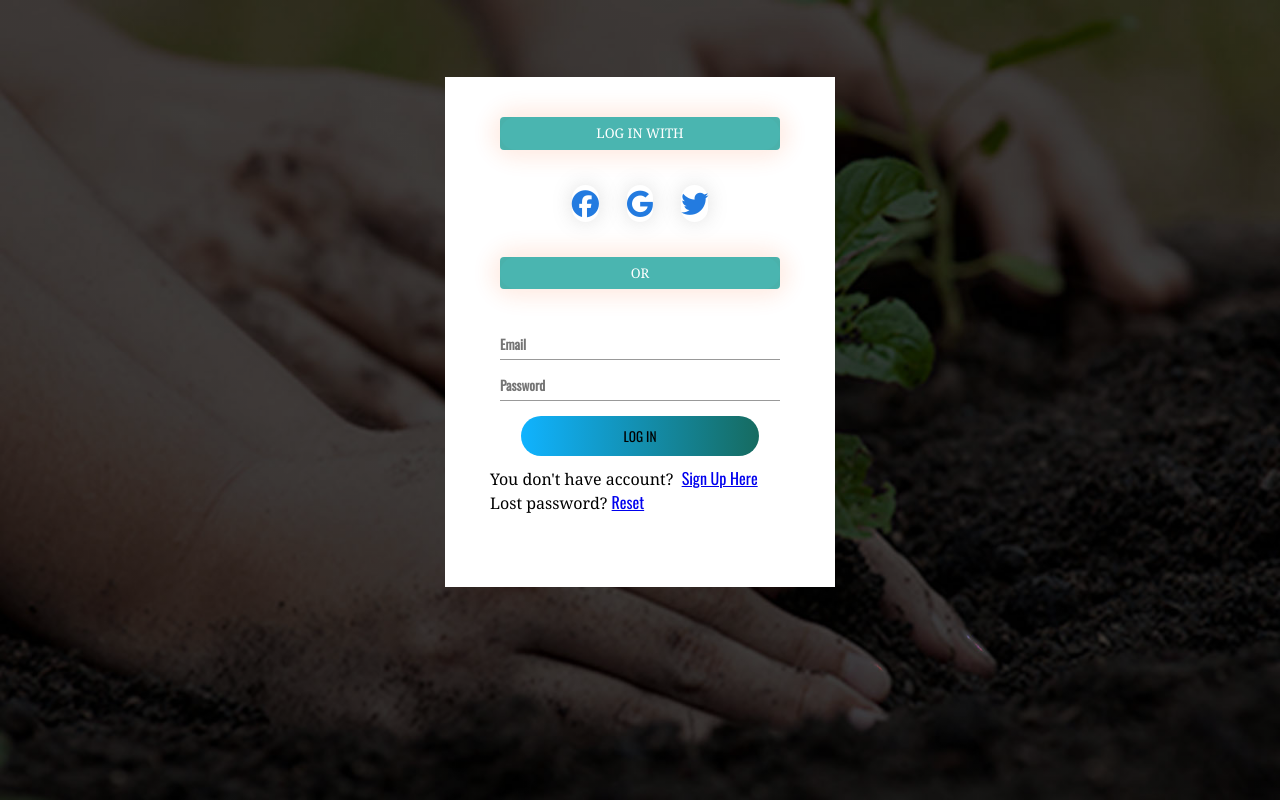
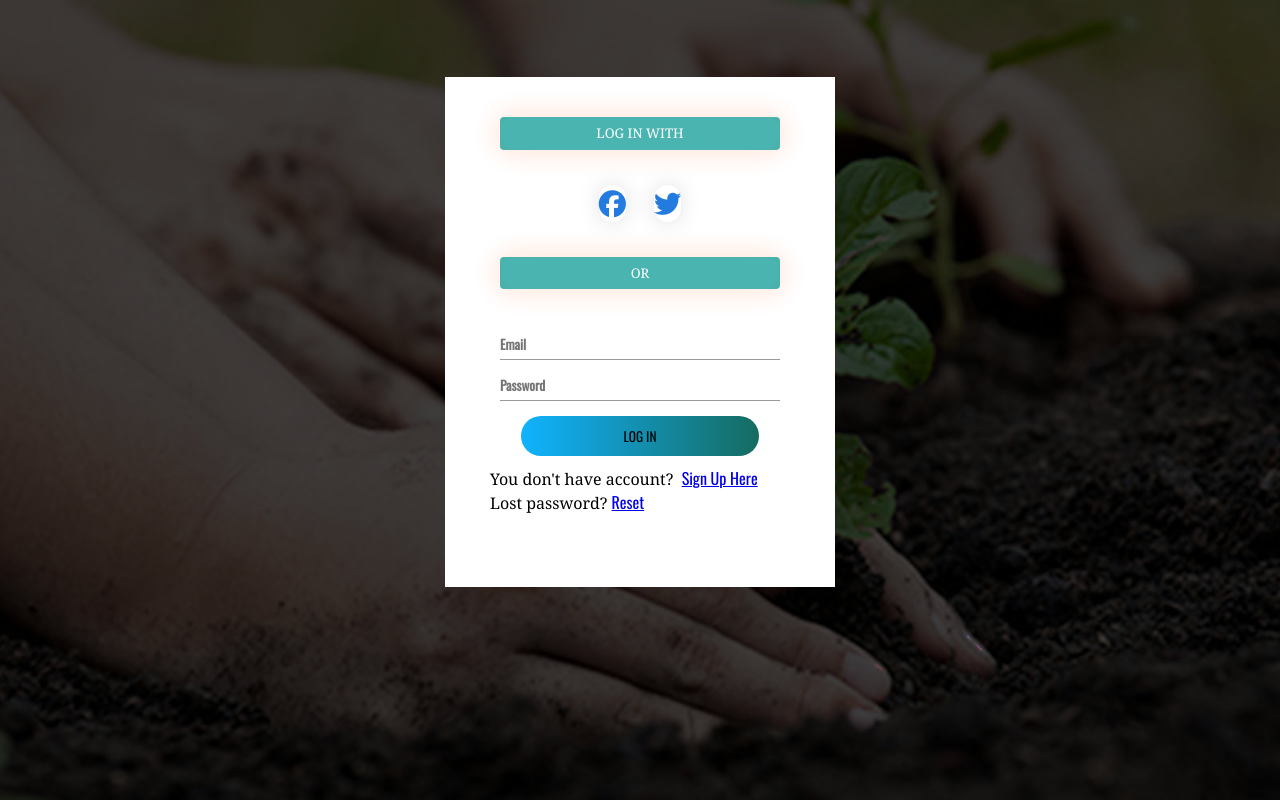
Before and after one commit to feyton/igiti-corp, a Django app: page /accounts/login/ in a window 1280 px wide. Run offline with Django 3.2, Linux system fonts and the light colour scheme; some libraries are stand-ins or nearby versions.

```diff
--- a/corp/settings.py
+++ b/corp/settings.py
@@ -62,7 +62,8 @@ INSTALLED_APPS = [
     'ckeditor_uploader',
     # Form tweaks
     'widget_tweaks',
-    'rest_framework'
+    'rest_framework',
+    'django_countries',
 ]
 
 MIDDLEWARE = [
--- a/templates/account/login.html
+++ b/templates/account/login.html
@@ -1,5 +1,6 @@
 {% load static%}
 {% load socialaccount %}
+{% providers_media_js %}
 {% load widget_tweaks %}
 
 <!DOCTYPE html>
@@ -35,10 +36,9 @@
 
             </div>
             <div class="social-icons">
-                <a href="" data-tip="Facebook"><i
-                        class="fab fa-facebook"></i></a>
-                <a href="" data-tip="Google"><i class="fab fa-google"></i></a>
-                <a href="" data-tip="Twitter"><i class="fab fa-twitter"></i></a>
+                <a href="{% provider_login_url "facebook" method="js_sdk" %}" data-tip="Facebook"><i class="fab fa-facebook"></i></a>
+                <!--<a href="" data-tip="Google"><i class="fab fa-google"></i></a>-->
+                <a href="{% provider_login_url "twitter" process="login" %}" data-tip="Twitter"><i class="fab fa-twitter"></i></a>
             </div>
             <div class="button-box">
                 <button class="btn toggle-btn btn-or">OR</button>
--- a/templates/dashboard/pages/user.html
+++ b/templates/dashboard/pages/user.html
@@ -109,7 +109,7 @@
               <img class="avatar border-gray" src="{{ profile.image.url}}" alt="...">
 
               {% else %}
-              <img class="avatar border-gray" src="{% static 'dashboard/img/mike.jpg' %}" alt="...">
+              <img class="avatar border-gray" src="{% static 'dashboard/img/default-avatar.png' %}" alt="...">
               {% endif %}
               <h5 class="title">
                 {{ request.user.get_full_name }}
--- a/user/views.py
+++ b/user/views.py
@@ -174,7 +174,8 @@ class UpdateProfileView(View):
             user.save()
             profile = UserProfile.objects.get(user=self.request.user)
             profile.biography = bio
-            profile.image = files
+            if 'profile_image' in self.request.FILES:
+                profile.image = files
             profile.save()
 
             messages.info(
```
Also changed, not shown: sqlite3.db (deleted), static/dashboard/img/default-avatar.png (added), 2 other files.
